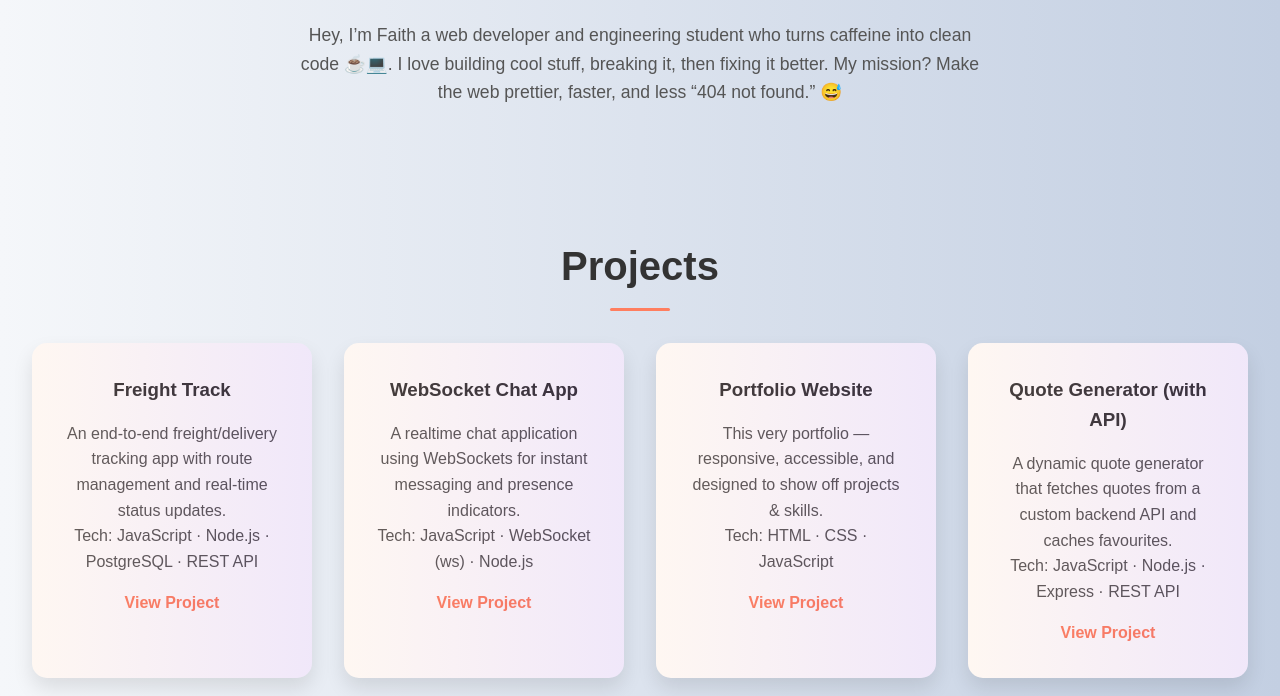
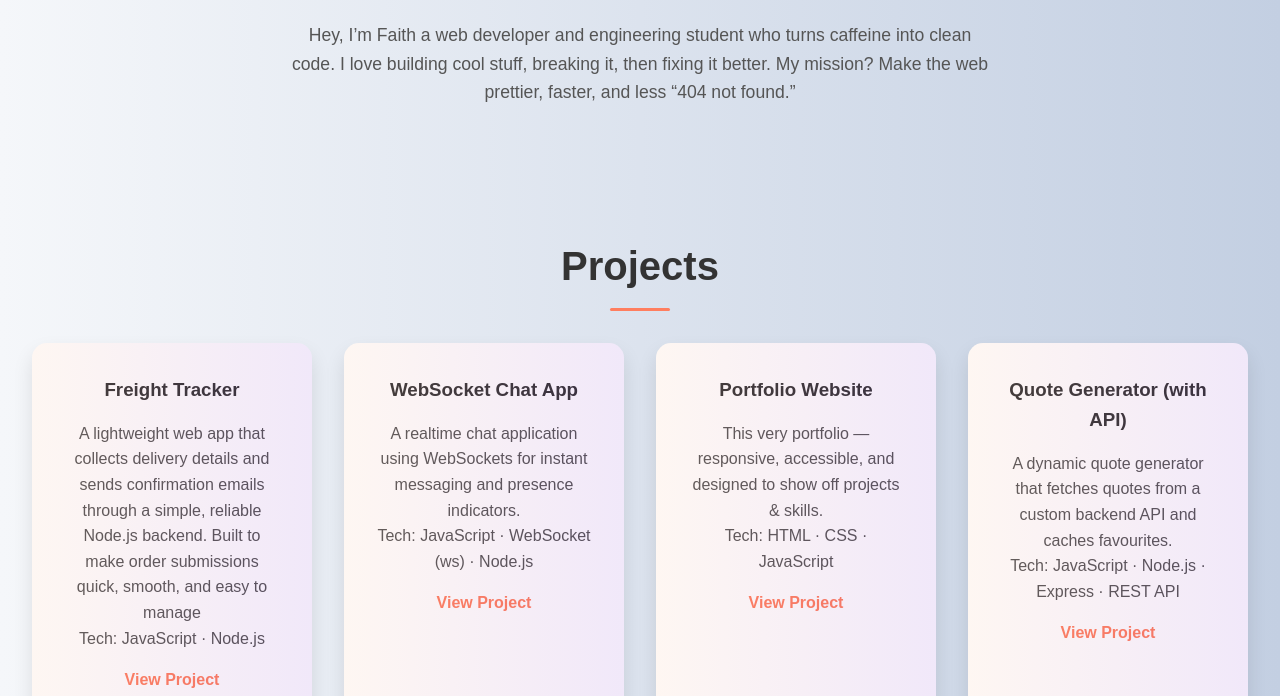
Before and after one commit to Faithy4444/Portfolio, a plain HTML site: page index.html in a window 1280 px wide. Shown: the part 664-1360 px from the top of the page. Drawn offline with Linux system fonts and the light colour scheme.

Commit message:
project descriotions editted

```diff
--- a/index.html
+++ b/index.html
@@ -32,9 +32,9 @@
   <section id="about">
   <h2>About Me</h2>
   <p>
-    Hey, I’m Faith a web developer and engineering student who turns caffeine into clean code ☕💻.
+    Hey, I’m Faith a web developer and engineering student who turns caffeine into clean code.
     I love building cool stuff, breaking it, then fixing it better.
-    My mission? Make the web prettier, faster, and less “404 not found.” 😅
+    My mission? Make the web prettier, faster, and less “404 not found.”
   </p>
 </section>
 
@@ -42,9 +42,10 @@
   <h2>Projects</h2>
   <div class="project-grid">
     <div class="project-card">
-      <h3>Freight Track</h3>
-      <p>An end-to-end freight/delivery tracking app with route management and real-time status updates.</p>
-      <p class="tech">Tech: JavaScript · Node.js · PostgreSQL · REST API</p>
+      <h3>Freight Tracker</h3>
+      <p>A lightweight web app that collects delivery details and sends confirmation emails through a simple, reliable
+        Node.js backend. Built to make order submissions quick, smooth, and easy to manage</p>
+      <p class="tech">Tech: JavaScript · Node.js</p>
       <a href="https://deliveryappfrontend.hosting.codeyourfuture.io" target="_blank" rel="noopener">View Project</a>
     </div>
 
```
